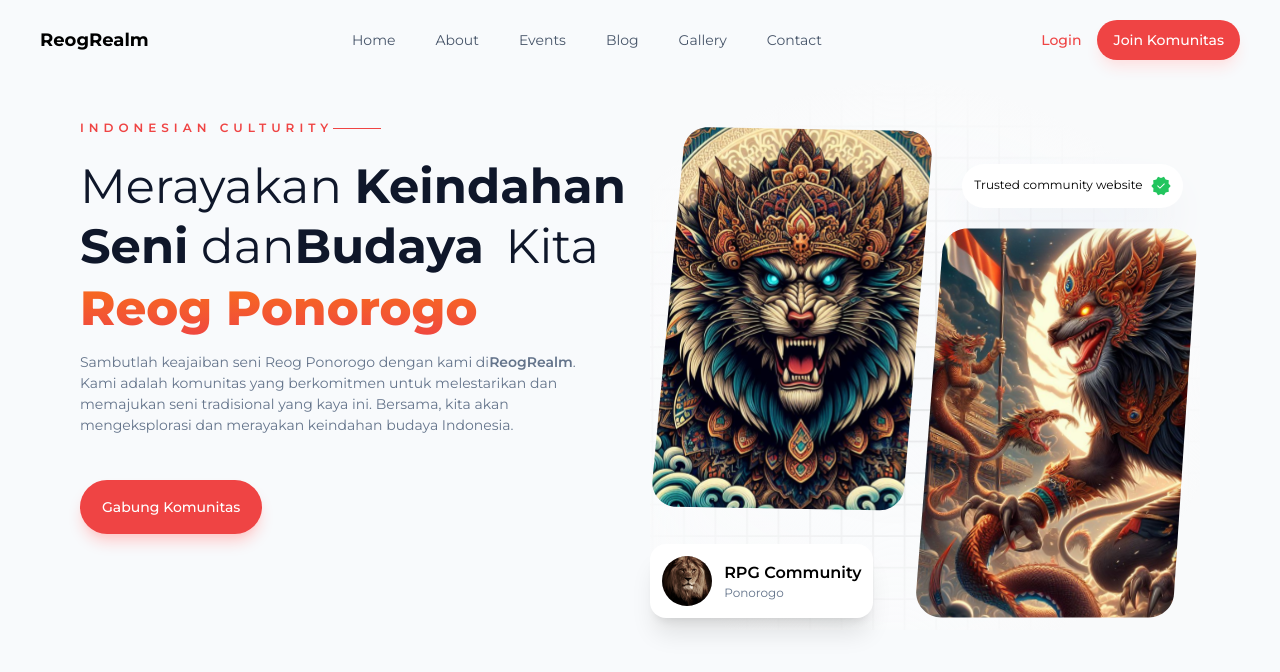
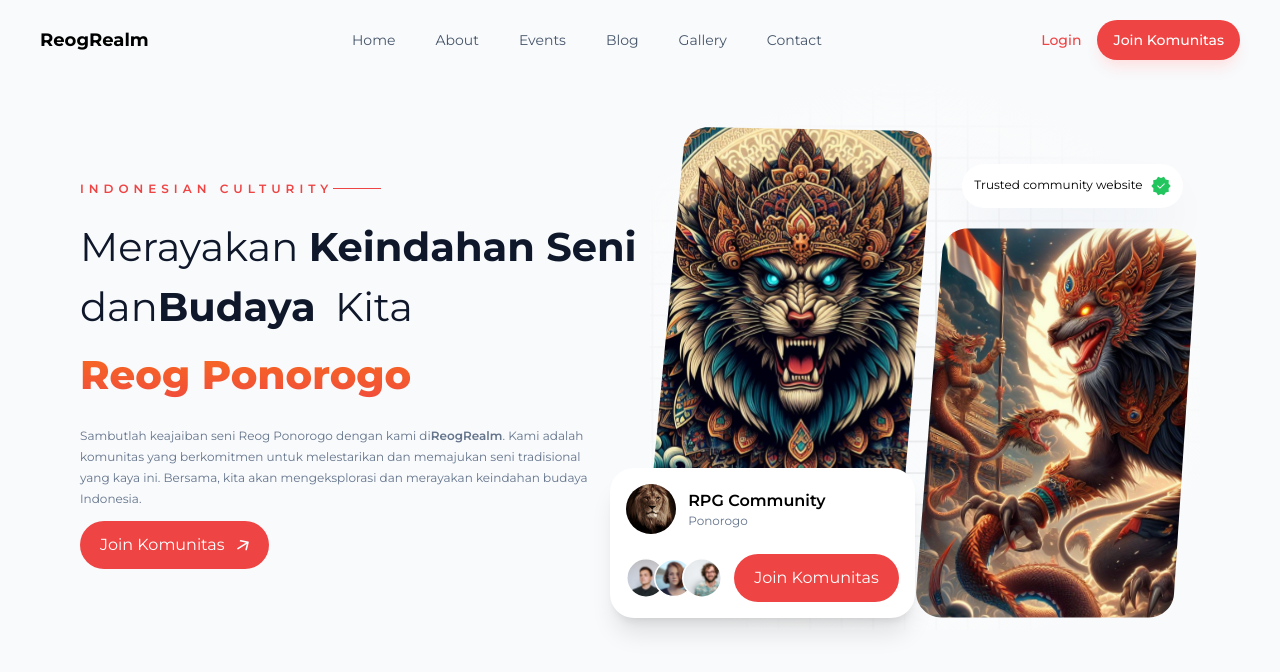
Before and after one commit to Taufik-H/reogrealm, a Next.js app: page / in a window 1280 px wide. Shown: the top 672 px of the page. Built offline with nearby package versions, Linux system fonts and the light colour scheme.

Commit message:
mobile:responsive

```diff
--- /dev/null
+++ b/components/Button.tsx
@@ -0,0 +1,21 @@
+import Image from "next/image";
+import Link from "next/link";
+
+type ButtonProps = {
+  href: string;
+  label: string;
+  icon?: string;
+};
+
+const Button = ({ href, label, icon }: ButtonProps) => {
+  return (
+    <div className="flex gap-3 bg-red-500 text-white rounded-full py-3 px-5 w-fit mx-auto lg:mx-0">
+      <Link href={href} className="text-base">
+        {label}
+      </Link>
+      {icon && <Image src={icon} width={12} height={12} alt={label} />}
+    </div>
+  );
+};
+
+export default Button;
--- a/components/Hero.tsx
+++ b/components/Hero.tsx
@@ -1,15 +1,16 @@
 import React from "react";
-import { Button } from "./ui/button";
+import Button from "./Button";
 import Image from "next/image";
+import { AVATAR } from "@/constant/content";
 
 const Hero = () => {
   return (
-    <div className="max-container p-container flexCenter">
-      <div className="w-8/12 text-left">
-        <div className="uppercase mt-10 mb-5 font-semibold text-xs text-red-500 tracking-[5px]  flex items-center">
+    <div className="max-container p-container flex-col  lg:flex-row flexCenter items-center  my-20">
+      <div className="lg:w-8/12 text-center lg:text-left w-full flexCenter flex-col">
+        <div className="uppercase mt-10 mb-5  font-semibold text-xs  flexCenter flex-col lg:justify-start  lg:flex-row text-red-500 tracking-[5px]  flex items-center">
           indonesian culturity <hr className="w-12 border-red-500" />
         </div>
-        <div className="text-5xl  text-slate-900">
+        <div className="text-[40px]  text-slate-900">
           <h1 className=" font-extralight leading-[60px]">
             Merayakan <span className="font-bold">Keindahan Seni</span> dan
             <span className="font-bold mr-2">Budaya </span>
@@ -18,17 +19,15 @@ const Hero = () => {
           <h1 className="font-extrabold py-2 bg-gradient-to-t from-red-500 to-orange-500 text-transparent bg-clip-text">
             Reog Ponorogo
           </h1>
-          <p className="text-slate-500 text-[14px] w-11/12 leading-[21px] my-3">
+          <p className="text-xs lg:text-md text-slate-500 text-[14px] lg:w-11/12 leading-[21px] my-3">
             Sambutlah keajaiban seni Reog Ponorogo dengan kami di
             <span className="font-semibold">ReogRealm</span>. Kami adalah
             komunitas yang berkomitmen untuk melestarikan dan memajukan seni
             tradisional yang kaya ini. Bersama, kita akan mengeksplorasi dan
             merayakan keindahan budaya Indonesia.
           </p>
-          <Button className="bg-red-500 shadow-lg shadow-red-200 py-[27px] mt-8 px-[22px] text-white hover:bg-red-600 hover:text-white transition-all ease-in-out duration-200 rounded-full">
-            Gabung Komunitas
-          </Button>
         </div>
+        <Button href="#" icon="/arrow.svg" label="Join Komunitas" />
       </div>
       <div className="relative">
         <Image
@@ -38,15 +37,15 @@ const Hero = () => {
           alt="bg-pattern"
           className=""
         />
-        <div className="absolute top-[20px] left-0 flex">
+        <div className="absolute top-[20px] left-[-100px] lg:left-0 flex">
           <Image
             src={"/lion1.svg"}
             width={283.72}
             height={384.64}
             alt="reog-1"
-            className="-mt-20"
+            className="lg:-mt-20"
           />
-          <p className="flex gap-2 text-[12px] absolute right-[15px] top-16 bg-white p-3 shadow-2xl shadow-slate-200  rounded-full">
+          <p className="hidden lg:flex gap-2 text-[12px] absolute right-[15px] top-16 bg-white p-3 shadow-2xl shadow-slate-200  rounded-full">
             Trusted community website{" "}
             <Image src={"/trusted.svg"} width={20} height={20} alt="trusted" />
           </p>
@@ -57,7 +56,7 @@ const Hero = () => {
             alt="reog-1"
             className="mt-32 -ml-5"
           />
-          <div className="absolute bottom-0 bg-white rounded-2xl shadow-xl p-3 ">
+          <div className="absolute bottom-0 bg-white rounded-3xl shadow-xl p-4 -left-10 hidden lg:block">
             <div className="flex gap-3 items-center">
               <Image
                 src={"/macan.svg"}
@@ -70,7 +69,21 @@ const Hero = () => {
                 <p className="font-light text-xs text-slate-500">Ponorogo</p>
               </div>
             </div>
-            <div className=""></div>
+            <div className="mt-5 gap-3 flexBetween">
+              <div className="flex">
+                {AVATAR.map((avatar, index) => (
+                  <Image
+                    key={avatar.key}
+                    src={avatar.src}
+                    width={40}
+                    height={40}
+                    alt={avatar.alt}
+                    className={index === 0 ? "" : "-ml-3"}
+                  />
+                ))}
+              </div>
+              <Button href="#" icon="" label="Join Komunitas" />
+            </div>
           </div>
         </div>
       </div>
--- a/components/Navbar.tsx
+++ b/components/Navbar.tsx
@@ -1,10 +1,15 @@
+"use client";
 import Link from "next/link";
-import React from "react";
+import React, { useState } from "react";
 import { NAVBAR_LINK } from "@/constant/content";
 import { Button } from "./ui/button";
+import Hamburger from "hamburger-react";
 const Navbar = () => {
+  const [isOpen, setOpen] = useState(false);
+
   return (
-    <nav className="max-container px-10 flexBetween py-5 items-center ">
+    <>
+      <nav className="max-container px-10 flexBetween bg-slate-50 py-5 items-center  w-full fixed top-0 z-10">
         <Link href={"/"} className="font-bold text-lg">
           ReogRealm
         </Link>
@@ -20,7 +25,7 @@ const Navbar = () => {
             </li>
           ))}
         </ul>
-      <div className="">
+        <div className="hidden lg:flex ">
           <Button variant={"ghost"} className="text-red-500">
             Login
           </Button>
@@ -28,7 +33,33 @@ const Navbar = () => {
             Join Komunitas
           </Button>
         </div>
+        <div className="block lg:hidden">
+          <Hamburger toggled={isOpen} toggle={setOpen} size={20} />
+        </div>
       </nav>
+      {isOpen && (
+        <ul className="flex flex-col gap-3 p-5 pt-6 lg:hidden text-center z-20  bg-slate-50 shadow-lg fixed w-full top-[60px] transition-all duration-200">
+          {NAVBAR_LINK.map((link) => (
+            <li key={link.key}>
+              <Link
+                className="text-slate-600 hover:text-red-500 transition-all ease-in-out duration-200 text-sm hover:font-medium"
+                href={link.href}
+              >
+                {link.label}
+              </Link>
+            </li>
+          ))}
+          <div className="flex flex-col ">
+            <Button variant={"ghost"} className="text-red-500">
+              Login
+            </Button>
+            <Button className="rounded-full bg-red-500  text-white shadow-lg hover:bg-red-600 hover:text-white transition-all duration-200 ease-in-out shadow-red-100">
+              Join Komunitas
+            </Button>
+          </div>
+        </ul>
+      )}
+    </>
   );
 };
 
--- a/constant/content.ts
+++ b/constant/content.ts
@@ -6,3 +6,9 @@ export const NAVBAR_LINK = [
   { href: "/gallery", label: "Gallery", key: "gallery" },
   { href: "/contact", label: "Contact", key: "contact" },
 ];
+
+export const AVATAR = [
+  { src: "/user1.svg", alt: "user1", key: "user1" },
+  { src: "/user2.svg", alt: "user2", key: "user2" },
+  { src: "/user3.svg", alt: "user3", key: "user3" },
+];
--- a/package.json
+++ b/package.json
@@ -13,6 +13,7 @@
     "class-variance-authority": "^0.7.0",
     "clsx": "^2.0.0",
     "framer-motion": "^10.16.16",
+    "hamburger-react": "^2.5.0",
     "lucide-react": "^0.299.0",
     "next": "14.0.4",
     "react": "^18",
```
Also changed, not shown: public/arrow.svg (added), 1 other file (tests, documents, lock files or other folders). Lines whose indentation alone changed are shown as unchanged.
